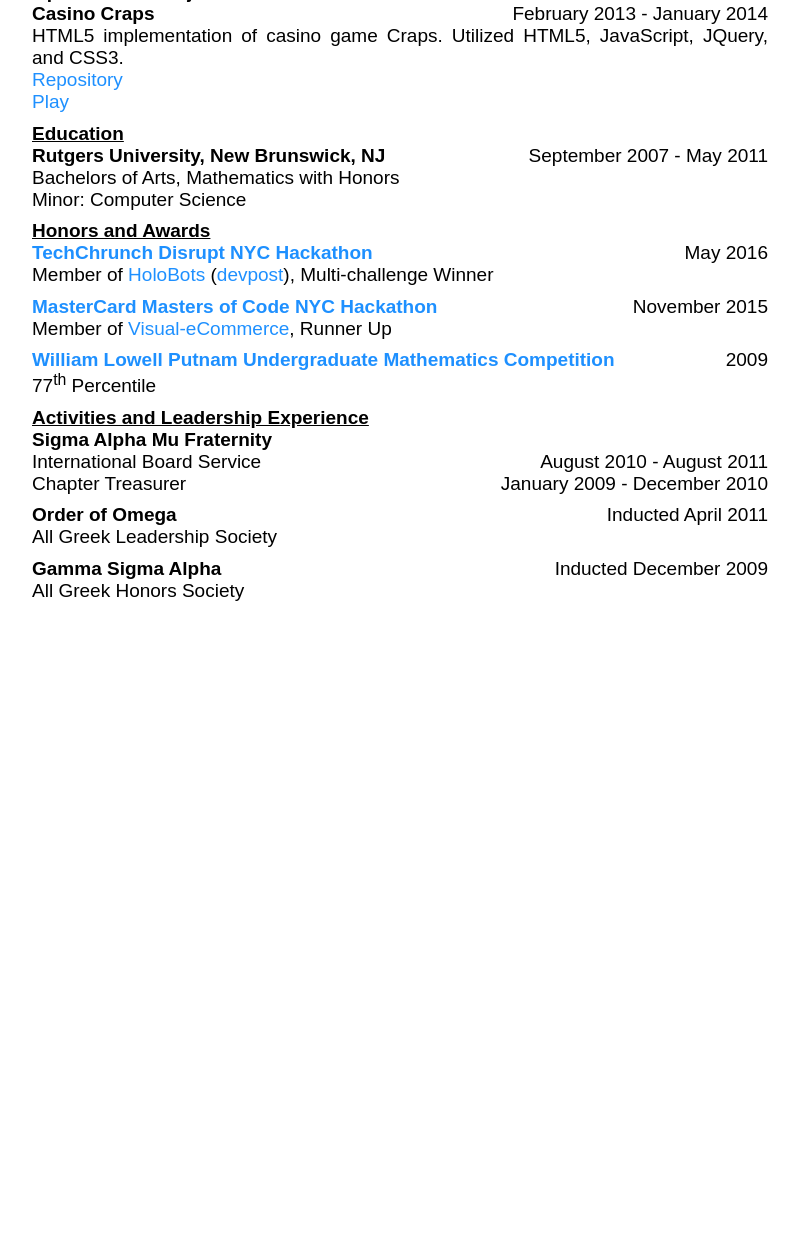
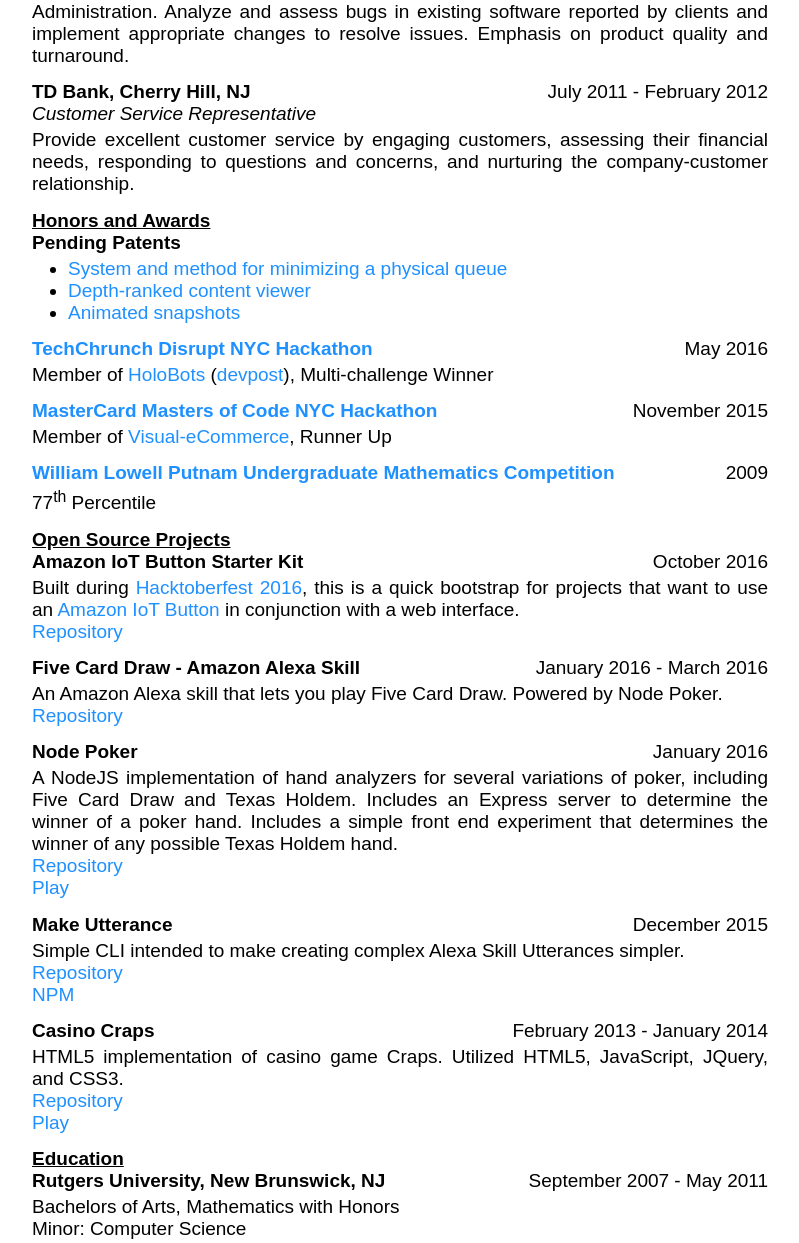
Before and after one commit to mduleone/mduleone.github.io, a website: page index.html at #/resume in a window 1280 px wide. Shown: the part 859-2102 px from the top of the page, without its empty margins (240-1039 px from the left). Before the commit the page ends 1470 px from the top, so only its background shows below. Drawn offline with Linux system fonts and the light colour scheme.

Commit message:
update resume

```diff
--- a/css/main.css
+++ b/css/main.css
@@ -169,7 +169,7 @@
 }
 
 .resume .section {
-    margin: .5em 0;
+    margin: .75em 0;
 }
 
 .resume .section:first-child {
@@ -177,11 +177,15 @@
 }
 
 .resume .subsection {
-    margin-bottom: .5em;
+    margin-bottom: .75em;
 }
 
 .resume .subsection:last-child {
     margin-bottom: 0;
+}
+
+.resume ul {
+    padding-left: 36px;
 }
 
 .resume .date {
@@ -190,6 +194,7 @@
 
 .resume .content {
     text-align: justify;
+    margin-top: 4px;
 }
 
 h4.u-inline {
@@ -204,10 +209,13 @@
     .resume .date {
         display: block;
         float: none;
+        color: #aaa;
+        font-weight: lighter;
     }
 
     .resume .section {
-        float: left;
+        width: 100%;
+        display: block;
     }
     .resume h3 {
         display: block;
--- a/views/resume.html
+++ b/views/resume.html
@@ -3,13 +3,13 @@
         <div class="section">
             <h2>Summary</h2>
             <div class="content">
-                I am a highly motivated engineer who is excited to learn about and work with new and evolving technologies. I pride myself on being a fast learner, an innovative thinker, and a team player with advanced problem solving skills applicable to current issues. An ideal role would include the ability to leverage my skills to create the future, while troubleshooting and solving problems of the past.
+                I am a highly motivated engineer who is excited to learn about and work with new and evolving technologies. I pride myself on being a fast learner, an innovative thinker, and a team player with advanced problem solving skills applicable to current issues. I care deeply about writing clean, robust, and maintainable code, and empowering others to do the same. An ideal role would include the ability to leverage my skills to create the future, while troubleshooting and solving problems of the past.
             </div>
         </div>
         <div class="section">
             <h2>Technology Proficiencies</h2>
             <div class="content">
-                JavaScript, React, Redux, Node.js, Koa.js, Express, AngularJS, HTML, CSS, PHP, Android, AndroidWear, C#, Matlab, ImageMagick, Java, COBOL, Python
+                JavaScript, React, Redux, Node.js, Koa.js, Express, d3.js, AngularJS, HTML, CSS, PHP, Android, AndroidWear, C#, Matlab, ImageMagick, Java, COBOL, Python
             </div>
         </div>
         <div class="section">
@@ -18,12 +18,19 @@
                 <h3>Grovo&nbsp;Learning, New&nbsp;York,&nbsp;NY</h3>
                 <span class="date">December 2015 - Present</span>
                 <div>
+                    <h4 class="u-inline">Senior Front End Engineer</h4>
+                    <span class="date">June 2017 - Present</span>
+                </div>
+                <div>
                     <h4 class="u-inline">Front End Engineer II</h4>
-                    <span class="date">April 2016 - Present</span>
+                    <span class="date">April 2016 - May 2017</span>
                 </div>
                 <div>
                     <h4 class="u-inline">Front End Engineer I</h4>
                     <span class="date">December 2015 - March 2016</span>
+                </div>
+                <div class="content">
+                    Front end technical lead owning significant portions of flagship high-scale React/Redux application powered by a microservice-architechture back end. Works closely with Product, Design, back end counterpart lead, and team of engineers to build a wide range of beautiful and highly functional product features. Architect of Redux action normilzation and store structure. Implemented data visualizations through integrating d3 with React.
                 </div>
             </div>
             <div class="subsection">
@@ -54,30 +61,15 @@
             </div>
         </div>
         <div class="section">
-            <h2>Open Source Projects</h2>
+            <h2>Honors and Awards</h2>
             <div class="subsection">
-                <h3>Casino Craps</h3>
-                <span class="date">February 2013 - January 2014</span>
-                <div class="content">
-                    HTML5 implementation of casino game Craps. Utilized HTML5, JavaScript, JQuery, and CSS3.<br />
-                    <a href="https://github.com/mduleone/craps" target="_blank" >Repository</a><br />
-                    <a href="http://duleone.com/craps" target="_blank" >Play</a>
-                </div>
+                <h3>Pending Patents</h3>
+                    <ul class="content">
+                        <li><a href="https://patents.google.com/patent/US20160180412A1/en" target="_blank">System and method for minimizing a physical queue</a></li>
+                        <li><a href="https://patents.google.com/patent/US20160180512A1/en" target="_blank">Depth-ranked content viewer</a></li>
+                        <li><a href="https://patents.google.com/patent/US20160381090A1/en" target="_blank">Animated snapshots</a></li>
+                    </ul>
             </div>
-        </div>
-        <div class="section">
-            <h2>Education</h2>
-            <div class="subsection">
-                <h3>Rutgers University, New Brunswick, NJ</h3>
-                <span class="date">September 2007 - May 2011</span>
-                <div class="content">
-                    Bachelors of Arts, Mathematics with Honors<br />
-                    Minor: Computer Science
-                </div>
-            </div>
-        </div>
-        <div class="section">
-            <h2>Honors and Awards</h2>
             <div class="subsection">
                 <h3><a href="http://disruptny2016.devpost.com/" target="_blank">TechChrunch Disrupt NYC Hackathon</a></h3>
                 <span class="date">May 2016</span>
@@ -95,7 +87,64 @@
             </div>
         </div>
         <div class="section">
-            <h2>Activities and Leadership Experience</h2>
+            <h2>Open Source Projects</h2>
+            <div class="subsection">
+                <h3>Amazon IoT Button Starter Kit</h3>
+                <span class="date">October 2016</span>
+                <div class="content">
+                    Built during <a href="https://hacktoberfest.digitalocean.com/" target="_blank">Hacktoberfest 2016</a>, this is a quick bootstrap for projects that want to use an <a href="https://aws.amazon.com/iotbutton/" target="_blank">Amazon IoT Button</a> in conjunction with a web interface.<br />
+                    <a href="https://github.com/mduleone/iotbutton-starter" target="_blank">Repository</a><br />
+                </div>
+            </div>
+            <div class="subsection">
+                <h3>Five Card Draw - Amazon Alexa Skill</h3>
+                <span class="date">January 2016 - March 2016</span>
+                <div class="content">
+                    An Amazon Alexa skill that lets you play Five Card Draw. Powered by Node Poker.<br />
+                    <a href="https://github.com/mduleone/alexaFivecard" target="_blank">Repository</a><br />
+                </div>
+            </div>
+            <div class="subsection">
+                <h3>Node Poker</h3>
+                <span class="date">January 2016</span>
+                <div class="content">
+                    A NodeJS implementation of hand analyzers for several variations of poker, including Five Card Draw and Texas Holdem. Includes an Express server to determine the winner of a poker hand. Includes a simple front end experiment that determines the winner of any possible Texas Holdem hand.<br />
+                    <a href="https://github.com/mduleone/nodePoker" target="_blank">Repository</a><br />
+                    <a href="http://dule.one/holdemAnalyzer" target="_blank" >Play</a>
+                </div>
+            </div>
+            <div class="subsection">
+                <h3>Make Utterance</h3>
+                <span class="date">December 2015</span>
+                <div class="content">
+                    Simple CLI intended to make creating complex Alexa Skill Utterances simpler.<br />
+                    <a href="https://github.com/mduleone/makeUtterance" target="_blank">Repository</a><br />
+                    <a href="https://www.npmjs.com/package/make-utterance" target="_blank" >NPM</a>
+                </div>
+            </div>
+            <div class="subsection">
+                <h3>Casino Craps</h3>
+                <span class="date">February 2013 - January 2014</span>
+                <div class="content">
+                    HTML5 implementation of casino game Craps. Utilized HTML5, JavaScript, JQuery, and CSS3.<br />
+                    <a href="https://github.com/mduleone/craps" target="_blank" >Repository</a><br />
+                    <a href="http://dule.one/craps" target="_blank" >Play</a>
+                </div>
+            </div>
+        </div>
+        <div class="section">
+            <h2>Education</h2>
+            <div class="subsection">
+                <h3>Rutgers University, New Brunswick, NJ</h3>
+                <span class="date">September 2007 - May 2011</span>
+                <div class="content">
+                    Bachelors of Arts, Mathematics with Honors<br />
+                    Minor: Computer Science
+                </div>
+            </div>
+        </div>
+        <div class="section">
+            <h2>Activities</h2>
             <div class="subsection">
                 <h3>Sigma Alpha Mu Fraternity</h3>
                 <div>
```
